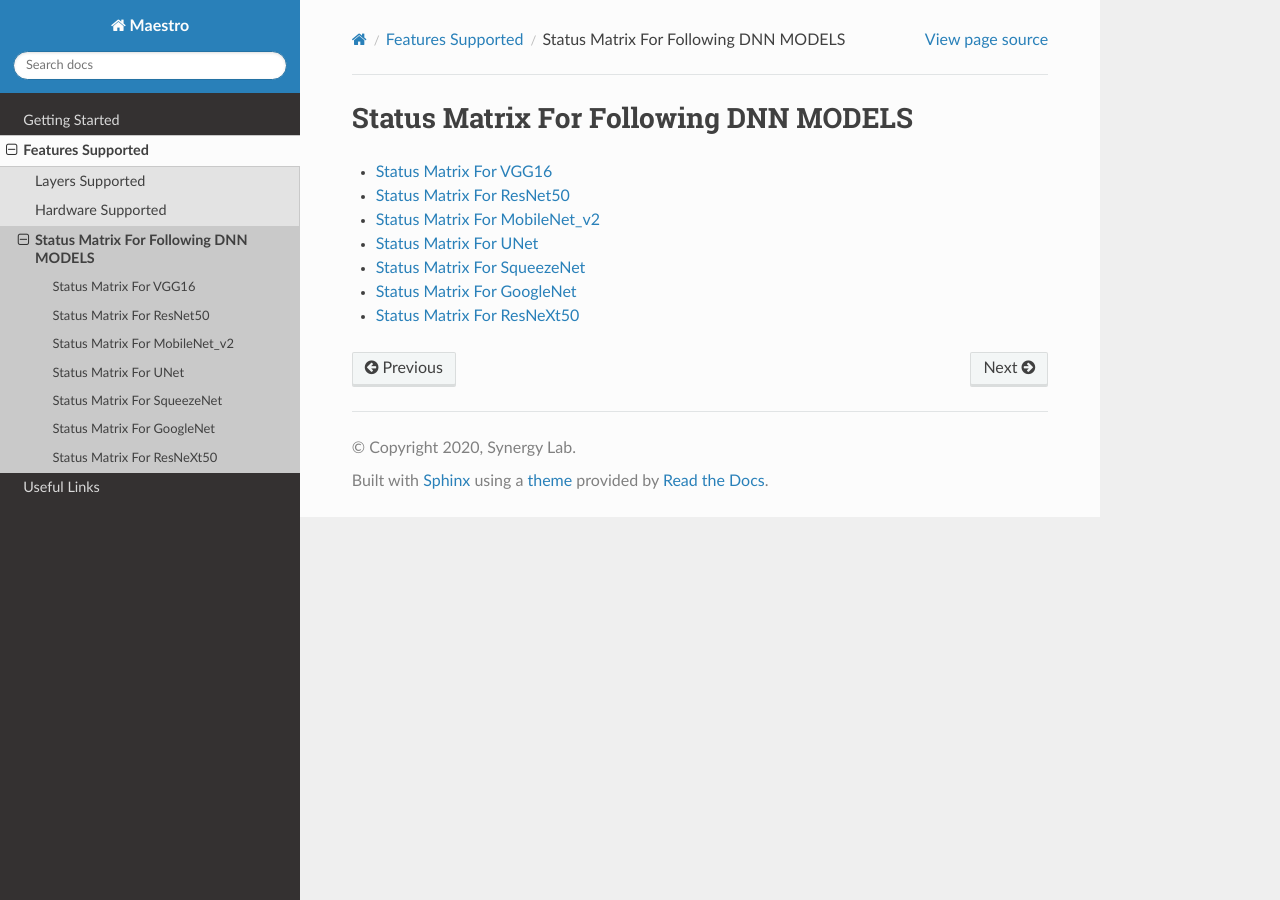
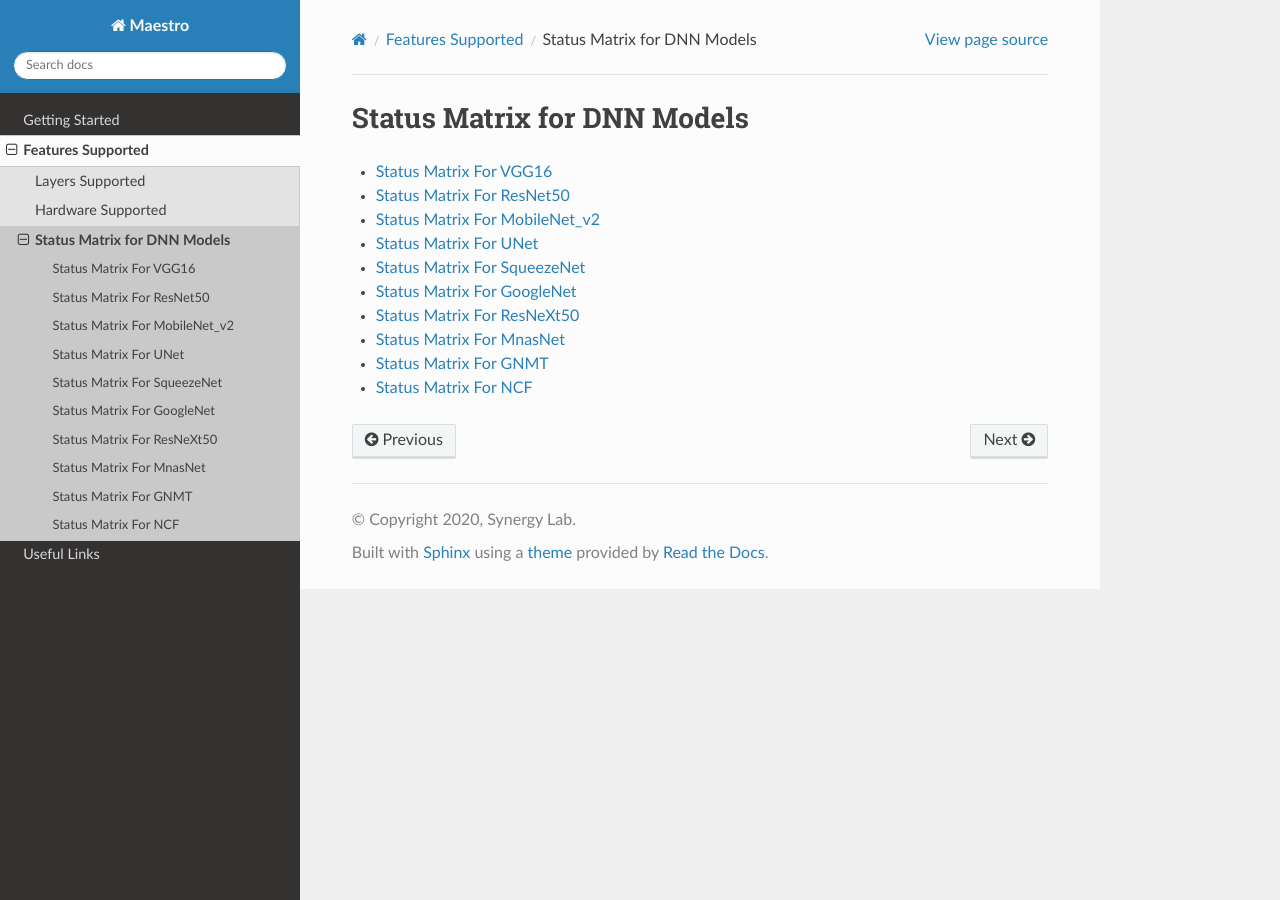
Before and after one commit to ghjeong12/maestro-docs, a Sphinx documentation site: the page built from docs/source/status_matrix.rst, in a window 1280 px wide. Built offline with Sphinx 7.4.7 and the Read the Docs theme 2.0.0, drawn with Linux system fonts in a browser that asks for light colours.

Commit message:
Update new models

```diff
--- /dev/null
+++ b/docs/source/gnmt_status.rst
@@ -0,0 +1,11 @@
+.. _Status Matrix For GNMT:
+
+Status Matrix For GNMT
+===========================
+
+.. image:: images/gnmt_layers.png
+  :scale: 40%
+  :align: center
+
+.. note::
+    For more information on GNMT, refer `<https://arxiv.org/abs/1609.08144>`_
--- a/docs/source/maestro_output_analysis/maestro_output_analysis.rst
+++ b/docs/source/maestro_output_analysis/maestro_output_analysis.rst
@@ -27,7 +27,7 @@ MAESTRO
    different layers need to be optimally mapped for high utilization and
    energy-efficiency.
 
-MAESTRO result Analysis
+MAESTRO Result Analysis
 ~~~~~~~~~~~~~~~~~~~~~~~
 
 -  This script is written to analyse the detailed output of Maestro per
--- /dev/null
+++ b/docs/source/mnasnet_status.rst
@@ -0,0 +1,11 @@
+.. _Status Matrix For MnasNet:
+
+Status Matrix For MnasNet
+===========================
+
+.. image:: images/mnasnet_layers.png
+  :scale: 40%
+  :align: center
+
+.. note::
+    For more information on MnasNet, refer `<https://arxiv.org/abs/1807.11626>`_
--- /dev/null
+++ b/docs/source/ncf_status.rst
@@ -0,0 +1,11 @@
+.. _Status Matrix For NCF:
+
+Status Matrix For NCF
+===========================
+
+.. image:: images/ncf_layers.png
+  :scale: 40%
+  :align: center
+
+.. note::
+    For more information on MnasNet, refer `<https://arxiv.org/abs/1708.05031>`_
--- a/docs/source/status_matrix.rst
+++ b/docs/source/status_matrix.rst
@@ -1,6 +1,6 @@
-.. _Status Matrix For Following DNN Models:
+.. _Status Matrix for DNN Models:
 
-Status Matrix For Following DNN MODELS
+Status Matrix for DNN Models
 =========================================
 
 .. toctree::
@@ -13,3 +13,6 @@ Status Matrix For Following DNN MODELS
    squeezenet_status
    googlenet_status
    Resnext50_status
+   mnasnet_status
+   gnmt_status
+   ncf_status
```
Also changed, not shown: other parts of docs/source/maestro_output_analysis/maestro_output_analysis.rst (+1 -1 lines), docs/source/images/gnmt_layers.png (added), docs/source/images/mnasnet_layers.png (added), docs/source/images/ncf_layers.png (added).
